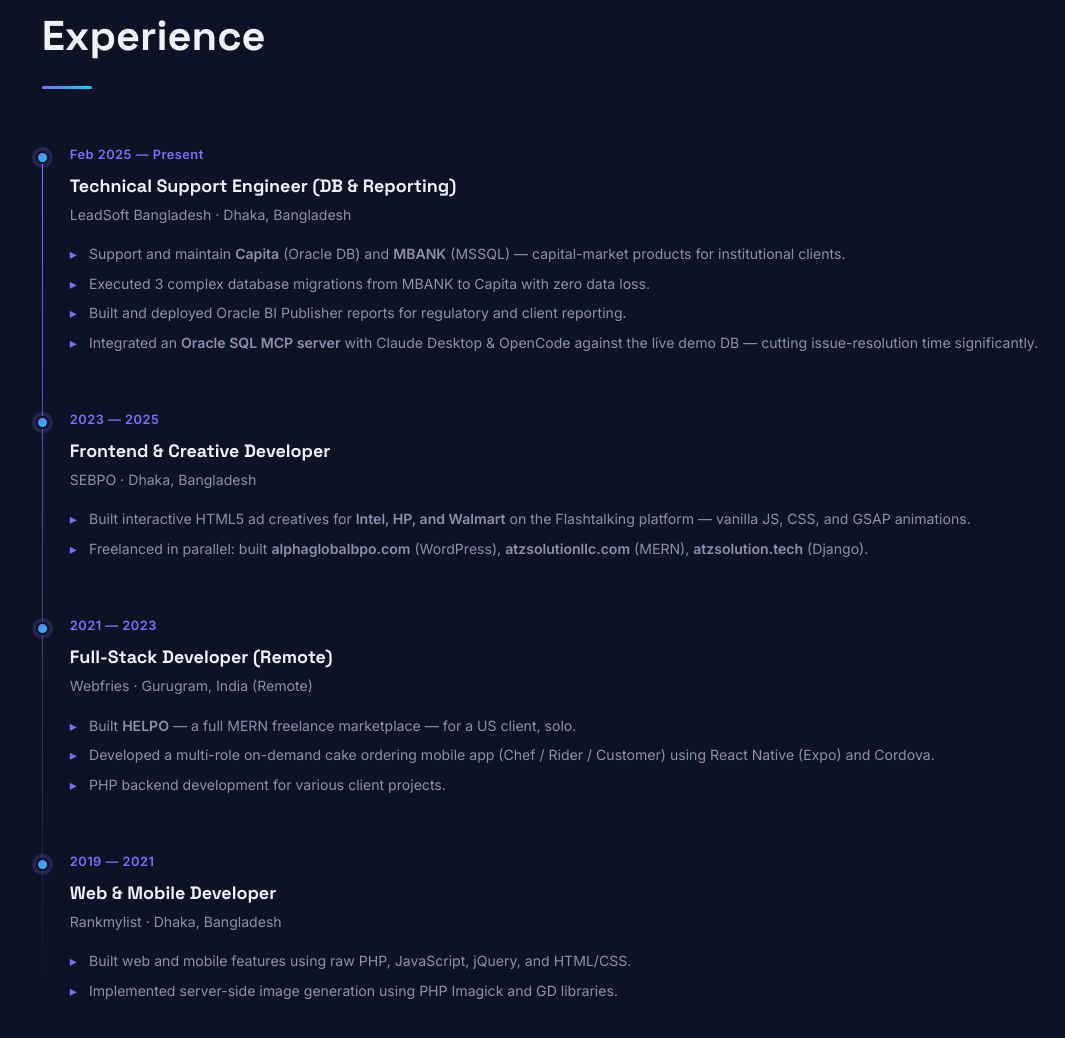
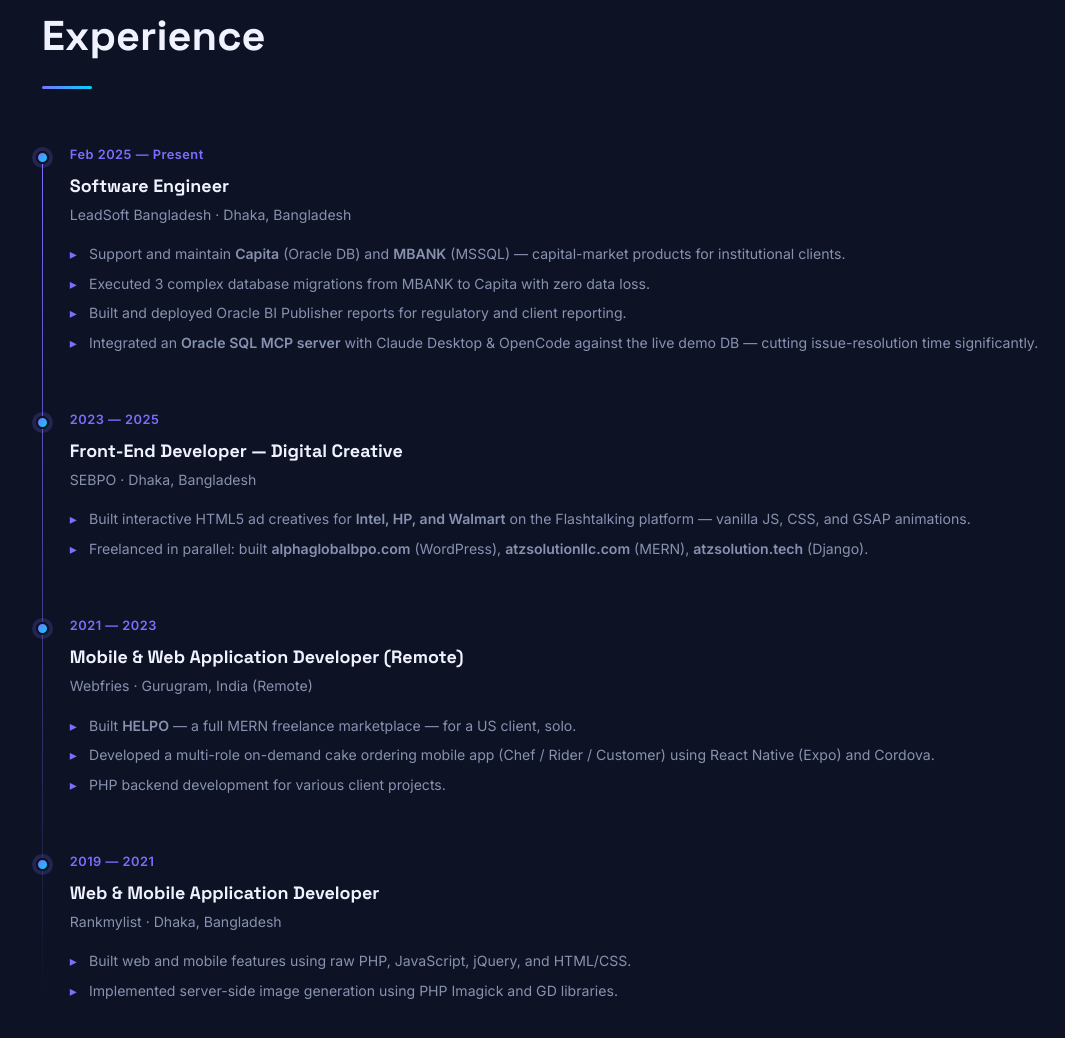
Before and after one commit to farabisiddique/farabisiddique, a plain HTML site: page index.html in a window 1280 px wide. Shown: the part 4403-5441 px from the top of the page, without its empty margins (75-1140 px from the left). Drawn offline with Linux system fonts and the light colour scheme.

Commit message:
did some corrections

```diff
--- a/index.html
+++ b/index.html
@@ -1032,7 +1032,7 @@
                 <div class="tl-item reveal">
                     <div class="tl-dot"></div>
                     <div class="tl-period">Feb 2025 — Present</div>
-                    <div class="tl-role">Technical Support Engineer (DB &amp; Reporting)</div>
+                    <div class="tl-role">Software Engineer</div>
                     <div class="tl-company">LeadSoft Bangladesh · Dhaka, Bangladesh</div>
                     <ul class="tl-list">
                         <li>Support and maintain <strong>Capita</strong> (Oracle DB) and <strong>MBANK</strong> (MSSQL) — capital-market products for institutional clients.</li>
@@ -1045,7 +1045,7 @@
                 <div class="tl-item reveal">
                     <div class="tl-dot"></div>
                     <div class="tl-period">2023 — 2025</div>
-                    <div class="tl-role">Frontend &amp; Creative Developer</div>
+                    <div class="tl-role">Front-End Developer — Digital Creative</div>
                     <div class="tl-company">SEBPO · Dhaka, Bangladesh</div>
                     <ul class="tl-list">
                         <li>Built interactive HTML5 ad creatives for <strong>Intel, HP, and Walmart</strong> on the Flashtalking platform — vanilla JS, CSS, and GSAP animations.</li>
@@ -1056,7 +1056,7 @@
                 <div class="tl-item reveal">
                     <div class="tl-dot"></div>
                     <div class="tl-period">2021 — 2023</div>
-                    <div class="tl-role">Full-Stack Developer (Remote)</div>
+                    <div class="tl-role">Mobile &amp; Web Application Developer (Remote)</div>
                     <div class="tl-company">Webfries · Gurugram, India (Remote)</div>
                     <ul class="tl-list">
                         <li>Built <strong>HELPO</strong> — a full MERN freelance marketplace — for a US client, solo.</li>
@@ -1068,7 +1068,7 @@
                 <div class="tl-item reveal">
                     <div class="tl-dot"></div>
                     <div class="tl-period">2019 — 2021</div>
-                    <div class="tl-role">Web &amp; Mobile Developer</div>
+                    <div class="tl-role">Web &amp; Mobile Application Developer</div>
                     <div class="tl-company">Rankmylist · Dhaka, Bangladesh</div>
                     <ul class="tl-list">
                         <li>Built web and mobile features using raw PHP, JavaScript, jQuery, and HTML/CSS.</li>
```
